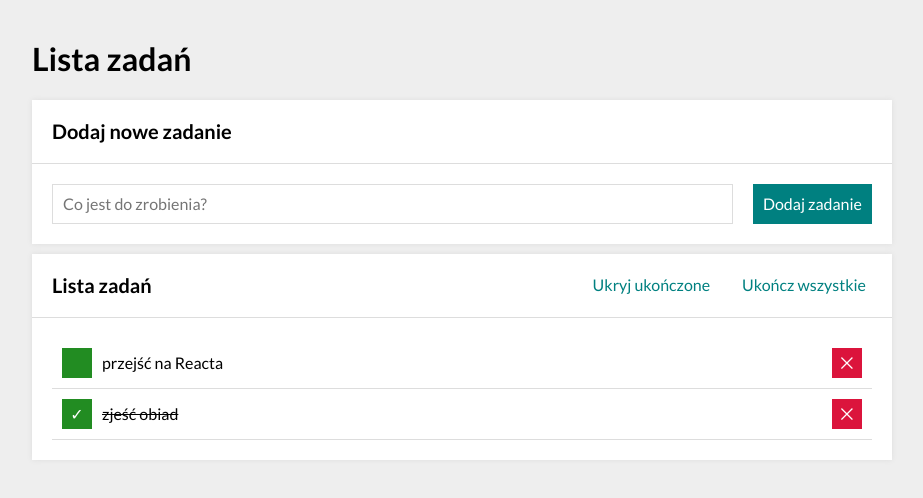
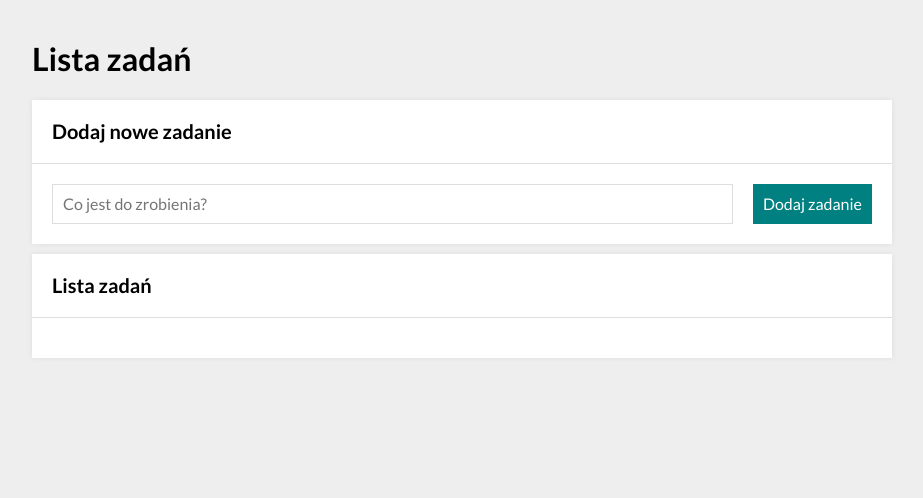
Before and after one commit to KrzysiekWorwa/todos-list-react, a React (Create React App) app: page / in a window 1280 px wide. Shown: the top 498 px of the page, without its empty margins (178-1101 px from the left). Built offline with nearby package versions, Linux system fonts and the light colour scheme.

Commit message:
deleting unwanted tasks

```diff
--- a/src/App.js
+++ b/src/App.js
@@ -13,12 +13,7 @@
 function App() {
 
   const [hideDone, setHideDone] = useState(false);
-  const [tasks, setTasks] = useState(
-    [
-      { id: 1, content: "przejść na Reacta", done: false },
-      { id: 2, content: "zjeść obiad", done: true },
-    ]
-  );
+  const [tasks, setTasks] = useState([]);
 
   const toggleHideDone = () => {
     setHideDone(hideDone => !hideDone);
```
